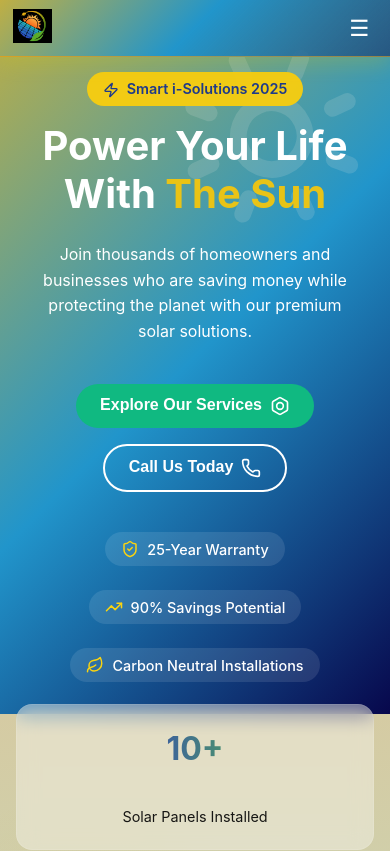
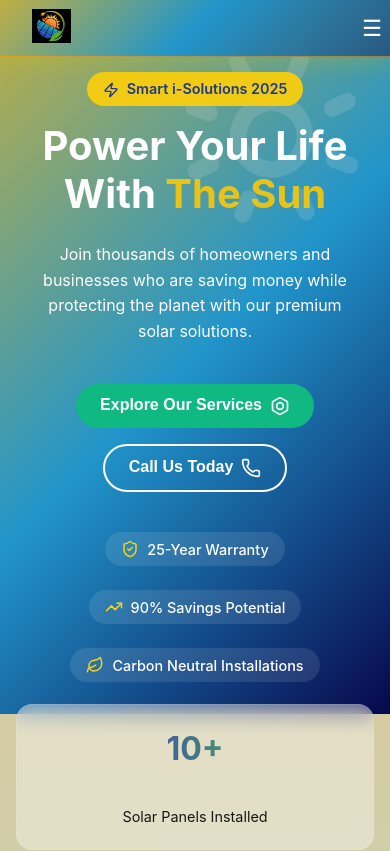
Before and after one commit to PawanSankalpa/Smart--i-solutions, a React (Create React App) app: page / in a window 390 px wide. Shown: the top 851 px of the page. Built offline with nearby package versions, Linux system fonts and the light colour scheme.

Commit message:
mobile version design(navbar)

```diff
--- a/src/styles/NavigationBar.css
+++ b/src/styles/NavigationBar.css
@@ -156,12 +156,13 @@
 /* Mobile Responsive Styles */
 @media (max-width: 768px) {
   .navbar {
-    padding: 0.5rem 1rem; /* Reduced padding for mobile */
+    padding: 0.5rem 0rem; /* Reduced padding for mobile */
     border-radius: 0; /* Remove border radius for full-width look */
   }
 
   .navbar-logo img {
     height: 38px; /* Slightly smaller logo for mobile */
+    padding-left: 2.5rem;
   }
 
   .menu-toggle {
@@ -233,16 +234,18 @@
   .navbar-links.open a:nth-child(6) { animation-delay: 0.6s; }
   .navbar-links.open a:nth-child(7) { animation-delay: 0.7s; }
   .navbar-links.open a:nth-child(8) { animation-delay: 0.8s; }
+  .navbar-links.open a:nth-child(9) { animation-delay: 0.8s; }
 }
 
 /* For very small devices */
 @media (max-width: 480px) {
   .navbar {
-    padding: 0.4rem 0.8rem;
+    padding: 0.4rem 0rem;
   }
 
   .navbar-logo img {
     height: 34px;
+    padding-left: 2rem;
   }
 
   .menu-toggle {
```
